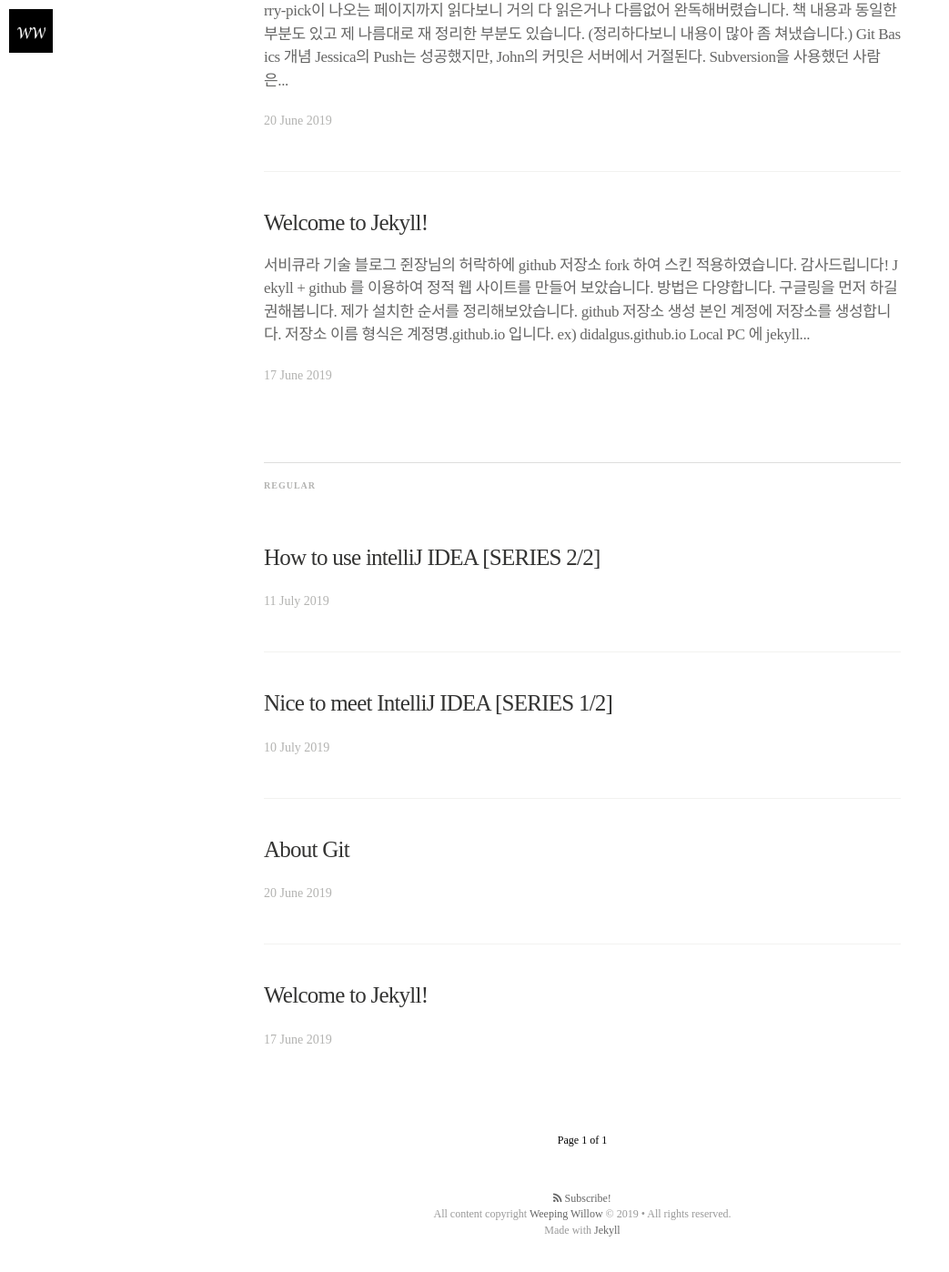
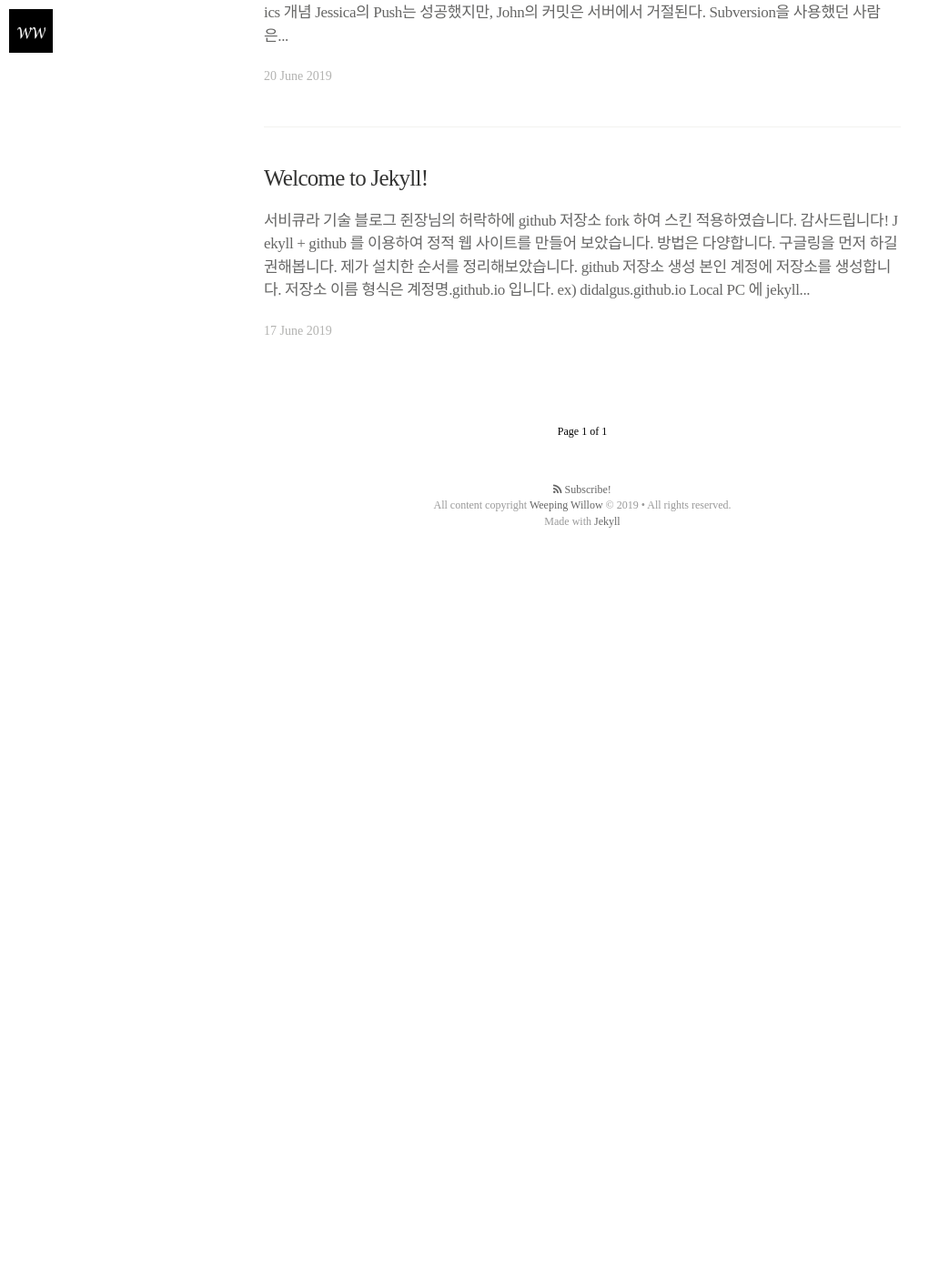
Before and after one commit to didalgus/didalgus.github.io, a Jekyll site: the page built from index.html, in a window 1280 px wide and 1400 px high, scrolled down 1431 px. Shown: the whole window at 91% size, without its empty margins (0-1043 px from the left). Built offline with Jekyll 4.4.1, drawn with Linux system fonts in a browser that asks for light colours; nearby versions of some CDN libraries; some web fonts are replaced; the list of posts is cut into pages by our own code; after the commit the page ends 2061 px from its top, so only the background shows below that.

Commit message:
modify layout index/blog

```diff
--- a/Gemfile
+++ b/Gemfile
@@ -34,3 +34,4 @@
 gem 'jemoji'
 gem 'jekyll-gist'
 gem 'jekyll-toc'
+gem 'jekyll-paginate'
--- a/_config.yml
+++ b/_config.yml
@@ -28,6 +28,7 @@
   - jekyll-sitemap
   - jekyll-feed
   - jekyll-toc
+  - jekyll-paginate
 
 markdown: kramdown
 
@@ -59,7 +60,8 @@
 author: 'Weeping Willow'
 author_image: "/assets/images/author.jpg"
 
-paginate:	5
+paginate: 5
+
 permalink: /:year/:month/:day/:title.html
 
 #used to display twitter cards
--- a/_posts/2019-06-20-About-Git.markdown
+++ b/_posts/2019-06-20-About-Git.markdown
@@ -3,11 +3,13 @@
 title:  "About Git"
 date:   2019-06-20 16:50:00 +0900
 abstract: "About Git "
-tags: featured
+tags: [git, commit]
 image:
 toc: true
-categories: mediator feature
+categories: git
+comments: yes
 last_modified_at: 2019-06-20T16:50:00+09:00
+published: true
 ---
 
 
--- a/index.html
+++ b/index.html
@@ -31,47 +31,21 @@
     </div>
 </header>
 
-
 <main class="content" role="main">
 
-    {% if site.tags.featured %}
-    <h5 class="index-headline featured"><span>Featured</span></h5>
-
-    <div class="container featured">
-      {% for post in site.tags.featured %}
+    <div class="cf frame">
+      {% for post in paginator.posts %}
         <article class="post" itemscope itemtype="http://schema.org/BlogPosting" role="article">
           <div class="article-item">
             <header class="post-header">
-              <h2 class="post-title" itemprop="name"><a href="{{ post.url | prepend: site.baseurl }}" itemprop="url">{{ post.title }}</a></h2>
+              <h2 class="post-title" itemprop="name"><a href="{{ post.url | prepend: site.baseurl }}" itemprop="url">{{ post.title }}</a> </h2>
             </header>
             <section class="post-excerpt" itemprop="description">
               <p>{{ post.content | strip_html | truncatewords: 50 }}</p>
             </section>
             <div class="post-meta">
               <time datetime="{{ post.date | date_to_long_string }}">{{ post.date | date_to_long_string }}</time>
-  <!--            <span class="post-tags-set">on {{#foreach tags}}<span class="post-tag-{{slug}}">{{#if @first}}{{else}}, {{/if}}<a href="/tag/{{slug}}">{{name}}</a></span>{{/foreach}}</span>-->
-            </div>
-          </div>
-        </article>
-      {% endfor %}
-    </div>
 
-    <h5 class="index-headline normal"><span>Regular</span></h5>
-    {% endif %}
-
-    <div class="cf frame">
-      {% for post in paginator.posts %}
-        <article class="post" itemscope itemtype="http://schema.org/BlogPosting" role="article">
-          <div class="article-item">
-            <header class="post-header">
-              <h2 class="post-title" itemprop="name"><a href="{{ post.url | prepend: site.baseurl }}" itemprop="url">{{ post.title }}</a></h2>
-            </header>
-            <section class="post-excerpt" itemprop="description">
-              <p>{{ post.excerpt | strip_html | truncatewords: 50 }}</p>
-            </section>
-            <div class="post-meta">
-              <time datetime="{{ post.date | date_to_long_string }}">{{ post.date | date_to_long_string }}</time>
-<!--            <span class="post-tags-set">on {{#foreach tags}}<span class="post-tag-{{slug}}">{{#if @first}}{{else}}, {{/if}}<a href="/tag/{{slug}}">{{name}}</a></span>{{/foreach}}</span>-->
             </div>
           </div>
         </article>
@@ -93,7 +67,4 @@
     </nav>
 
 
-    <!-- {{!! After all the posts, we have the previous/next pagination links }}
-    {{pagination}} -->
-
 </main>
```
Also changed, not shown: _layouts/post.html (+9 -4 lines), Gemfile.lock.
